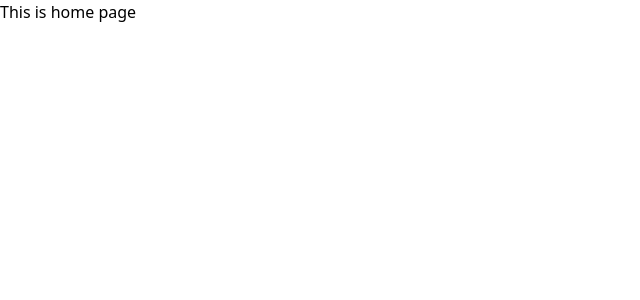
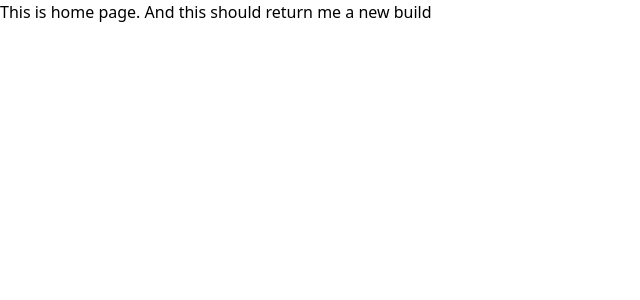
Before and after one commit to souvikmishra/portfolio, a Next.js app: page / in a window 1280 px wide. Shown: the top 300 px of the page, without its empty margins (0-640 px from the left). Built offline with nearby package versions, Linux system fonts and the light colour scheme.

Commit message:
misc: commit to run build

```diff
--- a/app/page.tsx
+++ b/app/page.tsx
@@ -1,3 +1,3 @@
 export default function Home() {
-  return <div>This is home page</div>;
+  return <div>This is home page. And this should return me a new build</div>;
 }
```
